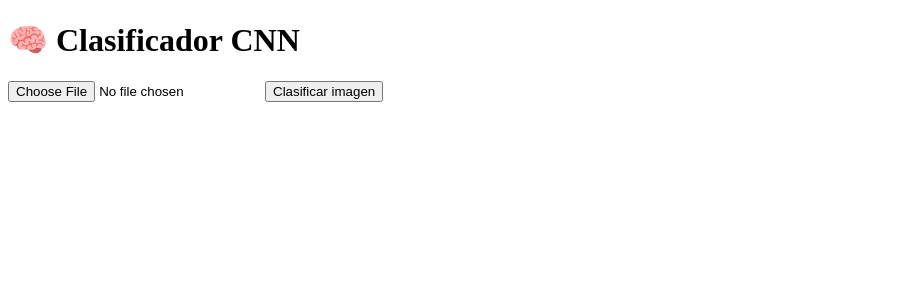
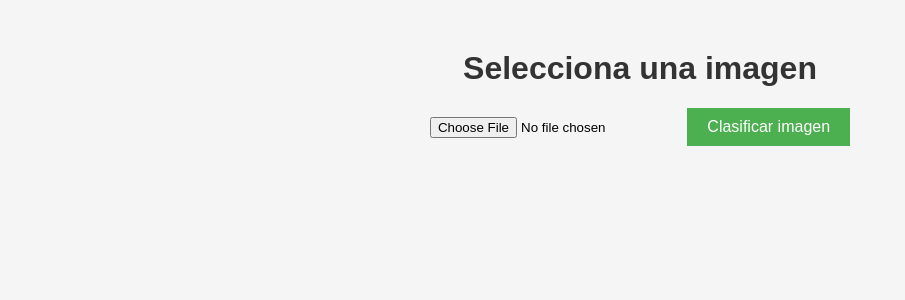
Before and after one commit to Alvaroco12/CNN-CHATGPT-, a Flask app: page / in a window 1280 px wide. Shown: the top 300 px of the page, without its empty margins (0-905 px from the left). Run offline with Flask 3, Linux system fonts and the light colour scheme.

Commit message:
añadidos estilos al html y añadido evaluacion de modelo

```diff
--- a/entrenar_modelo.py
+++ b/entrenar_modelo.py
@@ -50,6 +50,11 @@ print(f"⏸️ Se detuvo tras {early_stop.stopped_epoch} epochs.")
 # 📊 8. Graficar la evolución del entrenamiento
 plt.figure(figsize=(10,5))
 
+# 📊 9. Evaluar el modelo en el conjunto de prueba
+test_loss, test_acc = modelo.model.evaluate(x_test_gray, y_test_cat, verbose=0)
+print(f"📌 Precisión final en test: {test_acc:.4f} - Pérdida: {test_loss:.4f}")
+
+
 # Precisión
 plt.subplot(1,2,1)
 plt.plot(history.history['accuracy'], label='Entrenamiento')
--- /dev/null
+++ b/static/style.css
@@ -0,0 +1,23 @@
+body {
+    font-family: Arial, sans-serif;
+    text-align: center;
+    background-color: #f5f5f5;
+    margin-top: 50px;
+}
+
+h1 {
+    color: #333;
+}
+
+form {
+    margin-top: 20px;
+}
+
+button {
+    padding: 10px 20px;
+    background-color: #4CAF50;
+    color: white;
+    border: none;
+    cursor: pointer;
+    font-size: 16px;
+}
--- a/templates/index.html
+++ b/templates/index.html
@@ -1,11 +1,12 @@
 <!DOCTYPE html>
 <html lang="es">
+<link rel="stylesheet" href="{{ url_for('static', filename='style.css') }}">
 <head>
     <meta charset="UTF-8">
-    <title>Clasificador CNN - CIFAR-10</title>
+    <title>CNN</title>
 </head>
 <body>
-    <h1>🧠 Clasificador CNN</h1>
+    <h1>Selecciona una imagen</h1>
     <form action="/predict" method="POST" enctype="multipart/form-data">
         <input type="file" name="imagen" accept="image/*" required>
         <button type="submit">Clasificar imagen</button>
```
